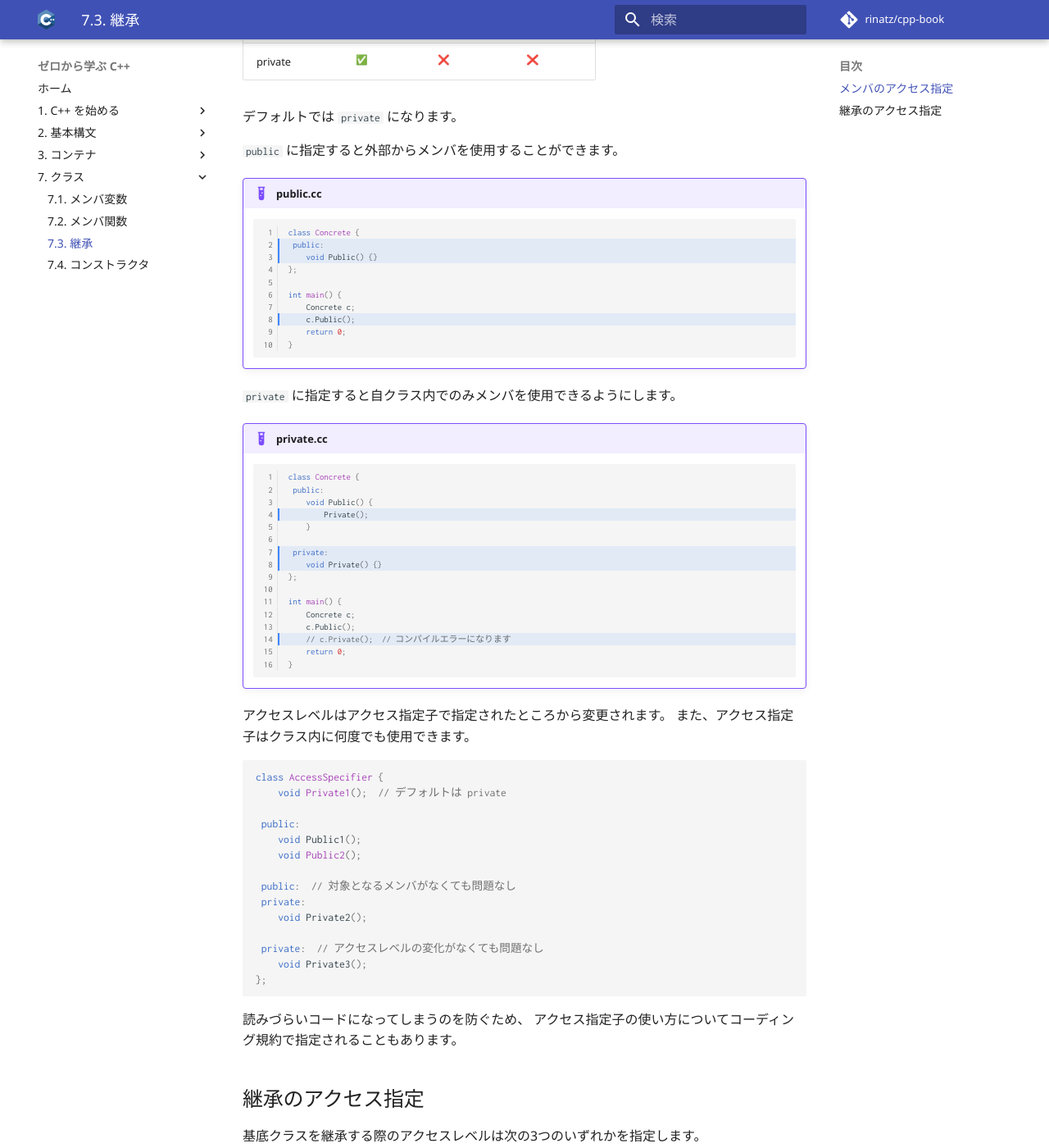
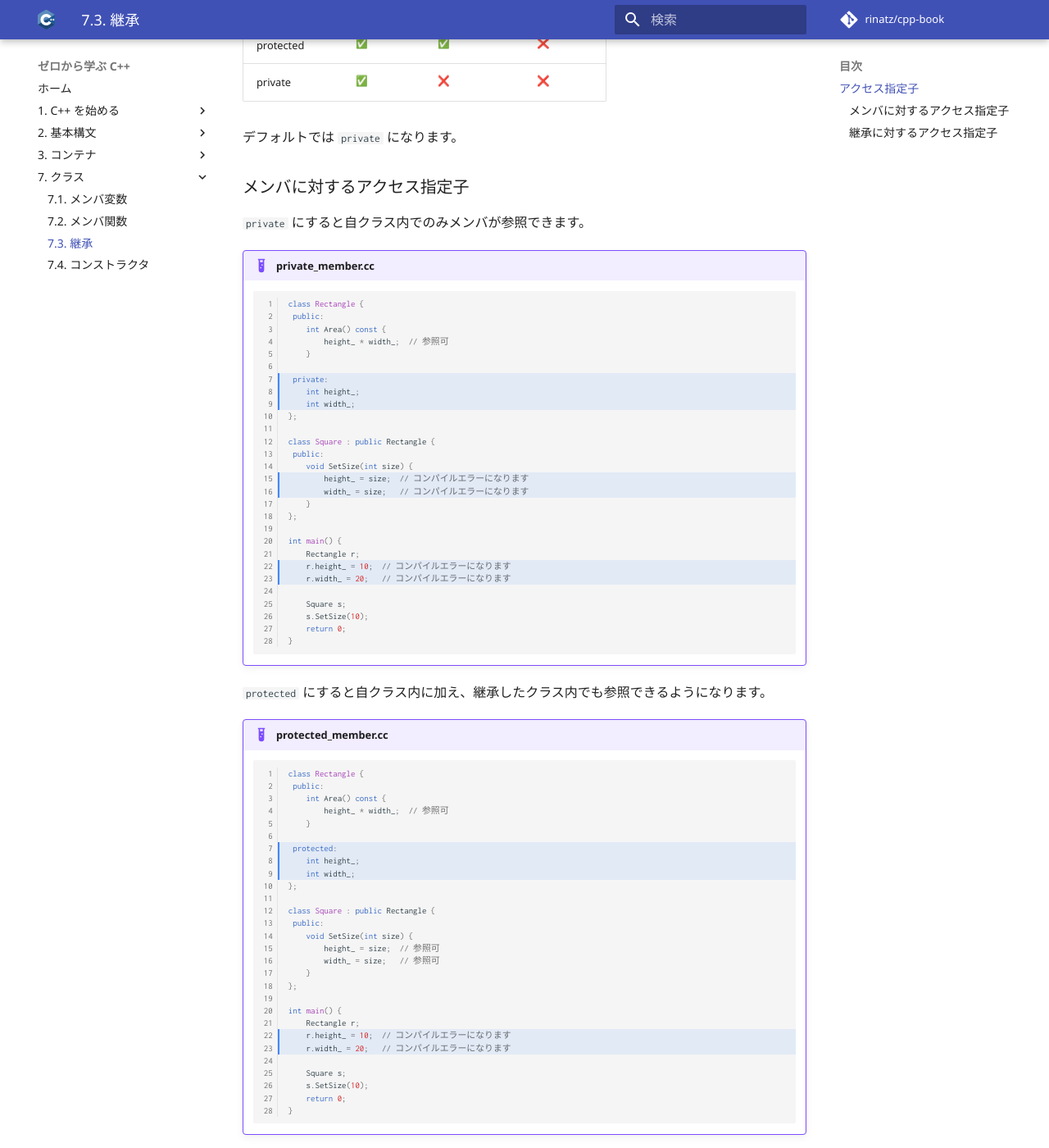
Before and after one commit to rinatz/cpp-book, an MkDocs documentation site: the page built from docs/ch07-03-inheritance.md, in a window 1280 px wide and 1400 px high, scrolled down 1207 px. Shown: the whole window at 82% size. Built offline with MkDocs 1.6.1 and Material for MkDocs 9.7.7, drawn with Linux system fonts in a browser that asks for light colours; emoji names are drawn with the system emoji font; comment, search, counter and statistics services are not loaded; some of the changed text lies outside the part shown.

Commit message:
Improve sentence

````diff
--- a/docs/ch07-03-inheritance.md
+++ b/docs/ch07-03-inheritance.md
@@ -42,11 +42,12 @@ int main() {
 継承を行った場合もメンバを持つことができるため、
 `Square` クラスでは `Rectangle` クラスにはないメンバ関数 `SetSize` を追加することができます。
 
-## メンバのアクセス指定
+## アクセス指定子
 
-メンバ関数とメンバ変数のアクセスレベルは次の3つのいずれかを指定します。
+メンバを参照できる範囲はアクセス指定子によって制限することができます。
+アクセス指定子には次の3つがあります。
 
-| アクセス指定子 |     自クラス内     |    派生クラス内    |        外部        |
+| アクセス指定子 |      自クラス      |   継承したクラス   |       その他       |
 | -------------- | ------------------ | ------------------ | ------------------ |
 | public         | :white_check_mark: | :white_check_mark: | :white_check_mark: |
 | protected      | :white_check_mark: | :white_check_mark: | :x:                |
@@ -54,46 +55,112 @@ int main() {
 
 デフォルトでは `private` になります。
 
-`public` に指定すると外部からメンバを使用することができます。
+### メンバに対するアクセス指定子
 
-!!! example "public.cc"
-    ```cpp hl_lines="2 3 8" linenums="1"
-    class Concrete {
+`private` にすると自クラス内でのみメンバが参照できます。
+
+!!! example "private_member.cc"
+    ```cpp hl_lines="7 8 9 15 16 22 23" linenums="1"
+    class Rectangle {
      public:
-        void Public() {}
+        int Area() const {
+            height_ * width_;  // 参照可
+        }
+
+     private:
+        int height_;
+        int width_;
+    };
+
+    class Square : public Rectangle {
+     public:
+        void SetSize(int size) {
+            height_ = size;  // コンパイルエラーになります
+            width_ = size;   // コンパイルエラーになります
+        }
     };
 
     int main() {
-        Concrete c;
-        c.Public();
+        Rectangle r;
+        r.height_ = 10;  // コンパイルエラーになります
+        r.width_ = 20;   // コンパイルエラーになります
+
+        Square s;
+        s.SetSize(10);
         return 0;
     }
     ```
 
-`private` に指定すると自クラス内でのみメンバを使用できるようにします。
+`protected` にすると自クラス内に加え、継承したクラス内でも参照できるようになります。
 
-!!! example "private.cc"
-    ```cpp hl_lines="4 7 8 14" linenums="1"
-    class Concrete {
+!!! example "protected_member.cc"
+    ```cpp hl_lines="7 8 9 22 23" linenums="1"
+    class Rectangle {
      public:
-        void Public() {
-            Private();
+        int Area() const {
+            height_ * width_;  // 参照可
         }
 
-     private:
-        void Private() {}
+     protected:
+        int height_;
+        int width_;
+    };
+
+    class Square : public Rectangle {
+     public:
+        void SetSize(int size) {
+            height_ = size;  // 参照可
+            width_ = size;   // 参照可
+        }
     };
 
     int main() {
-        Concrete c;
-        c.Public();
-        // c.Private();  // コンパイルエラーになります
+        Rectangle r;
+        r.height_ = 10;  // コンパイルエラーになります
+        r.width_ = 20;   // コンパイルエラーになります
+
+        Square s;
+        s.SetSize(10);
         return 0;
     }
     ```
 
-アクセスレベルはアクセス指定子で指定されたところから変更されます。
-また、アクセス指定子はクラス内に何度でも使用できます。
+`public` にすると参照できる範囲の制限はなくなります。
+
+!!! example "public_member.cc"
+    ```cpp hl_lines="7 8 9" linenums="1"
+    class Rectangle {
+     public:
+        int Area() const {
+            height_ * width_;  // 参照可
+        }
+
+     public:
+        int height_;
+        int width_;
+    };
+
+    class Square : public Rectangle {
+     public:
+        void SetSize(int size) {
+            height_ = size;  // 参照可
+            width_ = size;   // 参照可
+        }
+    };
+
+    int main() {
+        Rectangle r;
+        r.height_ = 10;  // 参照可
+        r.width_ = 20;   // 参照可
+
+        Square s;
+        s.SetSize(10);
+        return 0;
+    }
+    ```
+
+アクセス指定子は次のアクセス指定子が出現するまでが有効範囲となります。
+また、アクセス指定子は何度でも使用できます。
 
 ```cpp
 class AccessSpecifier {
@@ -115,13 +182,11 @@ class AccessSpecifier {
 読みづらいコードになってしまうのを防ぐため、
 アクセス指定子の使い方についてコーディング規約で指定されることもあります。
 
-## 継承のアクセス指定
+### 継承に対するアクセス指定子
 
-基底クラスを継承する際のアクセスレベルは次の3つのいずれかを指定します。
-
-* public
-* protected
-* private
+継承する場合には、
+継承されるクラス (基底クラス) におけるメンバを参照できる範囲を
+継承したクラス (派生クラス) ではアクセス指定子によってさらに制限することができます。
 
 デフォルトでは `private` になります。
 
````
